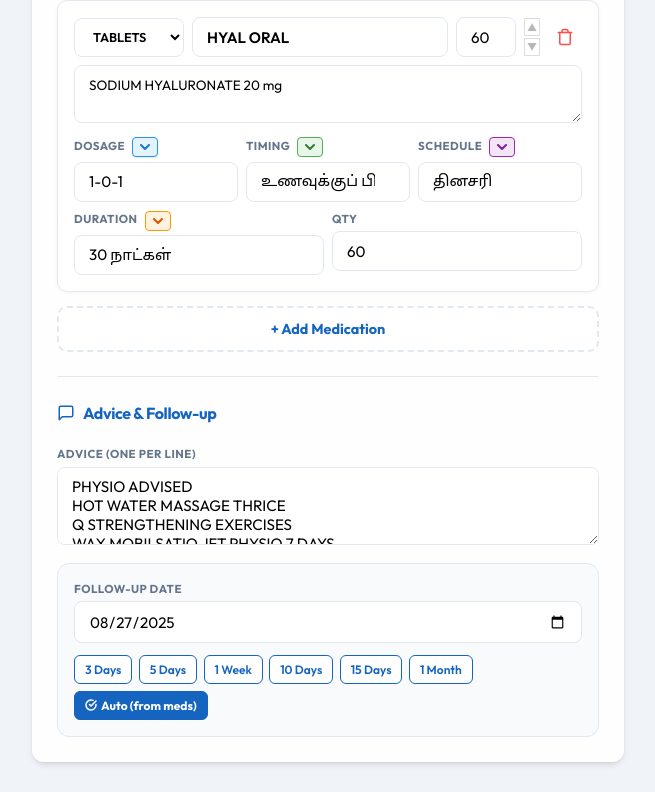
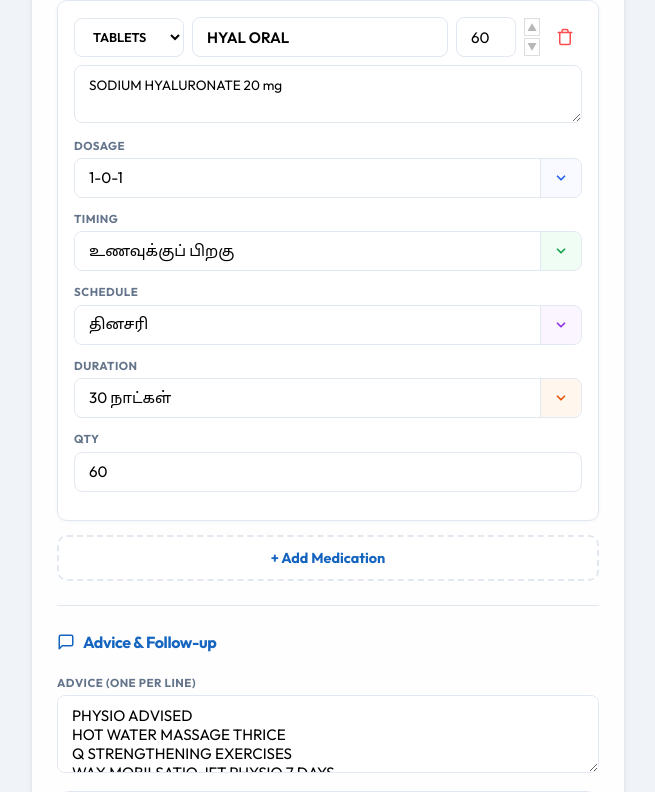
Before and after one commit to drguardianpharma2026/guardian-doctor-prescription, a React (Vite) app: page / in a window 1280 px wide. Shown: the part 1280-2072 px from the top of the page, without its empty margins (0-655 px from the left). Built offline with nearby package versions, Linux system fonts and the light colour scheme.

Commit message:
UI: Refined prescription layout and updated medicine suggestion model to vertical dropdown

```diff
--- a/src/components/PrescriptionForm.jsx
+++ b/src/components/PrescriptionForm.jsx
@@ -485,186 +485,341 @@ const PrescriptionForm = ({ data, setData, savedDoctors, onDoctorSelect, onSaveD
               style={{ fontSize: '0.85rem', marginBottom: '0.5rem', minHeight: '52px' }}
             />
             {/* Row 3: dosage / timing / schedule / duration / remarks */}
-            <div style={{ display: 'grid', gridTemplateColumns: '1fr 1fr 1fr', gap: '0.5rem', marginBottom: '0.5rem' }}>
-              <div>
-                <div style={{ display: 'flex', alignItems: 'center', gap: '0.45rem', marginBottom: '4px' }}>
-                  <Label style={{ margin: 0 }}>Dosage</Label>
+            <div style={{ display: 'flex', flexDirection: 'column', gap: '0.75rem', marginBottom: '0.75rem' }}>
+              <div style={{ position: 'relative' }}>
+                <Label>Dosage</Label>
+                <div style={{
+                  display: 'flex',
+                  border: '1px solid var(--border)',
+                  borderRadius: '8px',
+                  background: 'white',
+                  transition: 'border-color 0.2s',
+                  position: 'relative'
+                }}>
+                  <input
+                    placeholder="1-0-1"
+                    value={med.dosage}
+                    onChange={(e) => updateMedicine(index, 'dosage', e.target.value)}
+                    style={{ border: 'none', borderRadius: '8px 0 0 8px', flex: 1 }}
+                  />
+                  <div style={{ width: '1px', background: 'var(--border)' }}></div>
                   <button
                     type="button"
                     onClick={() => updateMedicine(index, 'showDosageTips', !med.showDosageTips)}
                     style={{
-                      background: '#e3f2fd', border: '1px solid #2196f3', padding: '1px 4px', cursor: 'pointer',
-                      display: 'flex', color: '#1976d2', borderRadius: '4px',
-                      transform: med.showDosageTips ? 'rotate(180deg)' : 'none',
-                      transition: 'transform 0.2s',
-                      boxShadow: '0 1px 2px rgba(0,0,0,0.1)'
+                      width: '40px',
+                      background: med.showDosageTips ? '#2563eb' : '#f8faff',
+                      border: 'none',
+                      borderRadius: '0 8px 8px 0',
+                      display: 'flex',
+                      alignItems: 'center',
+                      justifyContent: 'center',
+                      color: med.showDosageTips ? 'white' : '#2563eb',
+                      cursor: 'pointer',
+                      transition: 'all 0.2s'
                     }}
                   >
-                    <svg width="16" height="16" viewBox="0 0 24 24" fill="none" stroke="currentColor" strokeWidth="3" strokeLinecap="round" strokeLinejoin="round"><polyline points="6 9 12 15 18 9"/></svg>
+                    <svg
+                      style={{ transform: med.showDosageTips ? 'rotate(180deg)' : 'none', transition: 'transform 0.2s' }}
+                      width="14" height="14" viewBox="0 0 24 24" fill="none" stroke="currentColor" strokeWidth="3" strokeLinecap="round" strokeLinejoin="round"
+                    >
+                      <polyline points="6 9 12 15 18 9"/>
+                    </svg>
                   </button>
-                </div>
-                <input placeholder="1-0-1" value={med.dosage} onChange={(e) => updateMedicine(index, 'dosage', e.target.value)} />
+
                   {med.showDosageTips && (
-                  <div style={{ display: 'flex', flexWrap: 'wrap', gap: '0.3rem', marginTop: '0.5rem', background: '#f8faff', padding: '0.5rem', borderRadius: '8px', border: '1px solid #bbdefb' }}>
+                    <>
+                      <div onClick={() => updateMedicine(index, 'showDosageTips', false)} style={{ position: 'fixed', top: 0, left: 0, right: 0, bottom: 0, zIndex: 90 }} />
+                      <div style={{
+                        position: 'absolute',
+                        top: '100%',
+                        left: 0,
+                        right: 0,
+                        background: 'white',
+                        border: '1px solid var(--border)',
+                        borderRadius: '8px',
+                        marginTop: '4px',
+                        boxShadow: '0 10px 15px -3px rgba(0, 0, 0, 0.1)',
+                        zIndex: 100,
+                        overflow: 'hidden'
+                      }}>
                         {quickDosages.map(dos => (
-                      <button
+                          <div
                             key={dos}
-                        type="button"
                             onClick={() => {
                               updateMedicine(index, 'dosage', dos);
                               updateMedicine(index, 'showDosageTips', false);
                             }}
+                            onMouseEnter={(e) => { e.target.style.background = '#2563eb'; e.target.style.color = 'white'; }}
+                            onMouseLeave={(e) => { e.target.style.background = 'white'; e.target.style.color = 'inherit'; }}
                             style={{
-                          padding: '3px 8px',
-                          fontSize: '0.75rem',
-                          background: '#fff',
-                          color: '#1976d2',
-                          border: '1px solid #90caf9',
-                          borderRadius: '4px',
+                              padding: '10px 14px',
+                              fontSize: '0.85rem',
                               cursor: 'pointer',
-                          fontWeight: 700
+                              fontWeight: 600,
+                              transition: 'all 0.1s',
+                              borderBottom: '1px solid #f1f5f9'
                             }}
                           >
                             {dos}
-                      </button>
+                          </div>
                         ))}
                       </div>
+                    </>
                   )}
                 </div>
-              <div>
-                <div style={{ display: 'flex', alignItems: 'center', gap: '0.45rem', marginBottom: '4px' }}>
-                  <Label style={{ margin: 0 }}>Timing</Label>
+              </div>
+
+              <div style={{ position: 'relative' }}>
+                <Label>Timing</Label>
+                <div style={{
+                  display: 'flex',
+                  border: '1px solid var(--border)',
+                  borderRadius: '8px',
+                  background: 'white',
+                  position: 'relative'
+                }}>
+                  <input
+                    list="timing-list"
+                    placeholder="After Meal"
+                    value={med.timing}
+                    onChange={(e) => updateMedicine(index, 'timing', e.target.value)}
+                    style={{ border: 'none', borderRadius: '8px 0 0 8px', flex: 1 }}
+                  />
+                  <div style={{ width: '1px', background: 'var(--border)' }}></div>
                   <button
                     type="button"
                     onClick={() => updateMedicine(index, 'showTimingTips', !med.showTimingTips)}
                     style={{
-                      background: '#e8f5e9', border: '1px solid #4caf50', padding: '1px 4px', cursor: 'pointer',
-                      display: 'flex', color: '#2e7d32', borderRadius: '4px',
-                      transform: med.showTimingTips ? 'rotate(180deg)' : 'none',
-                      transition: 'transform 0.2s'
+                      width: '40px',
+                      background: med.showTimingTips ? '#16a34a' : '#f0fdf4',
+                      border: 'none',
+                      borderRadius: '0 8px 8px 0',
+                      display: 'flex',
+                      alignItems: 'center',
+                      justifyContent: 'center',
+                      color: med.showTimingTips ? 'white' : '#16a34a',
+                      cursor: 'pointer',
+                      transition: 'all 0.2s'
                     }}
                   >
-                    <svg width="16" height="16" viewBox="0 0 24 24" fill="none" stroke="currentColor" strokeWidth="3" strokeLinecap="round" strokeLinejoin="round"><polyline points="6 9 12 15 18 9"/></svg>
+                    <svg
+                      style={{ transform: med.showTimingTips ? 'rotate(180deg)' : 'none', transition: 'transform 0.2s' }}
+                      width="14" height="14" viewBox="0 0 24 24" fill="none" stroke="currentColor" strokeWidth="3" strokeLinecap="round" strokeLinejoin="round"
+                    >
+                      <polyline points="6 9 12 15 18 9"/>
+                    </svg>
                   </button>
-                </div>
-                <input list="timing-list" placeholder="After Meal" value={med.timing} onChange={(e) => updateMedicine(index, 'timing', e.target.value)} />
+
                   {med.showTimingTips && (
-                  <div style={{ display: 'flex', flexWrap: 'wrap', gap: '0.3rem', marginTop: '0.5rem', background: '#f1f8e9', padding: '0.5rem', borderRadius: '8px', border: '1px solid #c8e6c9' }}>
+                    <>
+                      <div onClick={() => updateMedicine(index, 'showTimingTips', false)} style={{ position: 'fixed', top: 0, left: 0, right: 0, bottom: 0, zIndex: 90 }} />
+                      <div style={{
+                        position: 'absolute',
+                        top: '100%',
+                        left: 0,
+                        right: 0,
+                        background: 'white',
+                        border: '1px solid var(--border)',
+                        borderRadius: '8px',
+                        marginTop: '4px',
+                        boxShadow: '0 10px 15px -3px rgba(0, 0, 0, 0.1)',
+                        zIndex: 100,
+                        overflow: 'hidden'
+                      }}>
                         {timingOptions.map(opt => (
-                      <button
+                          <div
                             key={opt}
-                        type="button"
                             onClick={() => {
                               updateMedicine(index, 'timing', opt);
                               updateMedicine(index, 'showTimingTips', false);
                             }}
+                            onMouseEnter={(e) => { e.target.style.background = '#16a34a'; e.target.style.color = 'white'; }}
+                            onMouseLeave={(e) => { e.target.style.background = 'white'; e.target.style.color = 'inherit'; }}
                             style={{
-                          padding: '3px 8px',
-                          fontSize: '0.75rem',
-                          background: '#fff',
-                          color: '#2e7d32',
-                          border: '1px solid #a5d6a7',
-                          borderRadius: '4px',
+                              padding: '10px 14px',
+                              fontSize: '0.85rem',
                               cursor: 'pointer',
-                          fontWeight: 700
+                              fontWeight: 600,
+                              transition: 'all 0.1s',
+                              borderBottom: '1px solid #f1f5f9'
                             }}
                           >
                             {opt}
-                      </button>
+                          </div>
                         ))}
                       </div>
+                    </>
                   )}
                 </div>
-              <div>
-                <div style={{ display: 'flex', alignItems: 'center', gap: '0.45rem', marginBottom: '4px' }}>
-                  <Label style={{ margin: 0 }}>Schedule</Label>
+              </div>
+
+              <div style={{ position: 'relative' }}>
+                <Label>Schedule</Label>
+                <div style={{
+                  display: 'flex',
+                  border: '1px solid var(--border)',
+                  borderRadius: '8px',
+                  background: 'white',
+                  position: 'relative'
+                }}>
+                  <input
+                    placeholder="Daily"
+                    value={med.schedule}
+                    onChange={(e) => updateMedicine(index, 'schedule', e.target.value)}
+                    style={{ border: 'none', borderRadius: '8px 0 0 8px', flex: 1 }}
+                  />
+                  <div style={{ width: '1px', background: 'var(--border)' }}></div>
                   <button
                     type="button"
                     onClick={() => updateMedicine(index, 'showScheduleTips', !med.showScheduleTips)}
                     style={{
-                      background: '#f3e5f5', border: '1px solid #9c27b0', padding: '1px 4px', cursor: 'pointer',
-                      display: 'flex', color: '#7b1fa2', borderRadius: '4px',
-                      transform: med.showScheduleTips ? 'rotate(180deg)' : 'none',
-                      transition: 'transform 0.2s'
+                      width: '40px',
+                      background: med.showScheduleTips ? '#9333ea' : '#faf5ff',
+                      border: 'none',
+                      borderRadius: '0 8px 8px 0',
+                      display: 'flex',
+                      alignItems: 'center',
+                      justifyContent: 'center',
+                      color: med.showScheduleTips ? 'white' : '#9333ea',
+                      cursor: 'pointer',
+                      transition: 'all 0.2s'
                     }}
                   >
-                    <svg width="16" height="16" viewBox="0 0 24 24" fill="none" stroke="currentColor" strokeWidth="3" strokeLinecap="round" strokeLinejoin="round"><polyline points="6 9 12 15 18 9"/></svg>
+                    <svg
+                      style={{ transform: med.showScheduleTips ? 'rotate(180deg)' : 'none', transition: 'transform 0.2s' }}
+                      width="14" height="14" viewBox="0 0 24 24" fill="none" stroke="currentColor" strokeWidth="3" strokeLinecap="round" strokeLinejoin="round"
+                    >
+                      <polyline points="6 9 12 15 18 9"/>
+                    </svg>
                   </button>
-                </div>
-                <input placeholder="Daily" value={med.schedule} onChange={(e) => updateMedicine(index, 'schedule', e.target.value)} />
+
                   {med.showScheduleTips && (
-                  <div style={{ display: 'flex', flexWrap: 'wrap', gap: '0.3rem', marginTop: '0.5rem', background: '#f3e5f5', padding: '0.5rem', borderRadius: '8px', border: '1px solid #ce93d8' }}>
+                    <>
+                      <div onClick={() => updateMedicine(index, 'showScheduleTips', false)} style={{ position: 'fixed', top: 0, left: 0, right: 0, bottom: 0, zIndex: 90 }} />
+                      <div style={{
+                        position: 'absolute',
+                        top: '100%',
+                        left: 0,
+                        right: 0,
+                        background: 'white',
+                        border: '1px solid var(--border)',
+                        borderRadius: '8px',
+                        marginTop: '4px',
+                        boxShadow: '0 10px 15px -3px rgba(0, 0, 0, 0.1)',
+                        zIndex: 100,
+                        overflow: 'hidden'
+                      }}>
                         {scheduleOptions.map(opt => (
-                      <button
+                          <div
                             key={opt}
-                        type="button"
                             onClick={() => {
                               updateMedicine(index, 'schedule', opt);
                               updateMedicine(index, 'showScheduleTips', false);
                             }}
+                            onMouseEnter={(e) => { e.target.style.background = '#9333ea'; e.target.style.color = 'white'; }}
+                            onMouseLeave={(e) => { e.target.style.background = 'white'; e.target.style.color = 'inherit'; }}
                             style={{
-                          padding: '3px 8px',
-                          fontSize: '0.75rem',
-                          background: '#fff',
-                          color: '#7b1fa2',
-                          border: '1px solid #ba68c8',
-                          borderRadius: '4px',
+                              padding: '10px 14px',
+                              fontSize: '0.85rem',
                               cursor: 'pointer',
-                          fontWeight: 700
+                              fontWeight: 600,
+                              transition: 'all 0.1s',
+                              borderBottom: '1px solid #f1f5f9'
                             }}
                           >
                             {opt}
-                      </button>
+                          </div>
                         ))}
                       </div>
+                    </>
                   )}
                 </div>
               </div>
-            <div style={{ display: 'grid', gridTemplateColumns: '1fr 1fr', gap: '0.5rem' }}>
-              <div>
-                <div style={{ display: 'flex', alignItems: 'center', gap: '0.45rem', marginBottom: '4px' }}>
-                  <Label style={{ margin: 0 }}>Duration</Label>
+
+              <div style={{ position: 'relative' }}>
+                <Label>Duration</Label>
+                <div style={{
+                  display: 'flex',
+                  border: '1px solid var(--border)',
+                  borderRadius: '8px',
+                  background: 'white',
+                  position: 'relative'
+                }}>
+                  <input
+                    placeholder="30 நாட்கள்"
+                    value={med.duration}
+                    onChange={(e) => updateMedicine(index, 'duration', e.target.value)}
+                    style={{ border: 'none', borderRadius: '8px 0 0 8px', flex: 1 }}
+                  />
+                  <div style={{ width: '1px', background: 'var(--border)' }}></div>
                   <button
                     type="button"
                     onClick={() => updateMedicine(index, 'showDurationTips', !med.showDurationTips)}
                     style={{
-                      background: '#fff3e0', border: '1px solid #ff9800', padding: '1px 4px', cursor: 'pointer',
-                      display: 'flex', color: '#e65100', borderRadius: '4px',
-                      transform: med.showDurationTips ? 'rotate(180deg)' : 'none',
-                      transition: 'transform 0.2s'
+                      width: '40px',
+                      background: med.showDurationTips ? '#ea580c' : '#fff7ed',
+                      border: 'none',
+                      borderRadius: '0 8px 8px 0',
+                      display: 'flex',
+                      alignItems: 'center',
+                      justifyContent: 'center',
+                      color: med.showDurationTips ? 'white' : '#ea580c',
+                      cursor: 'pointer',
+                      transition: 'all 0.2s'
                     }}
                   >
-                    <svg width="16" height="16" viewBox="0 0 24 24" fill="none" stroke="currentColor" strokeWidth="3" strokeLinecap="round" strokeLinejoin="round"><polyline points="6 9 12 15 18 9"/></svg>
+                    <svg
+                      style={{ transform: med.showDurationTips ? 'rotate(180deg)' : 'none', transition: 'transform 0.2s' }}
+                      width="14" height="14" viewBox="0 0 24 24" fill="none" stroke="currentColor" strokeWidth="3" strokeLinecap="round" strokeLinejoin="round"
+                    >
+                      <polyline points="6 9 12 15 18 9"/>
+                    </svg>
                   </button>
-                </div>
-                <input placeholder="30 நாட்கள்" value={med.duration} onChange={(e) => updateMedicine(index, 'duration', e.target.value)} />
+
                   {med.showDurationTips && (
-                  <div style={{ display: 'flex', flexWrap: 'wrap', gap: '0.3rem', marginTop: '0.5rem', background: '#fff8e1', padding: '0.5rem', borderRadius: '8px', border: '1px solid #ffe082' }}>
+                    <>
+                      <div onClick={() => updateMedicine(index, 'showDurationTips', false)} style={{ position: 'fixed', top: 0, left: 0, right: 0, bottom: 0, zIndex: 90 }} />
+                      <div style={{
+                        position: 'absolute',
+                        top: '100%',
+                        left: 0,
+                        right: 0,
+                        background: 'white',
+                        border: '1px solid var(--border)',
+                        borderRadius: '8px',
+                        marginTop: '4px',
+                        boxShadow: '0 10px 15px -3px rgba(0, 0, 0, 0.1)',
+                        zIndex: 100,
+                        overflow: 'hidden'
+                      }}>
                         {durationOptions.map(opt => (
-                      <button
+                          <div
                             key={opt}
-                        type="button"
                             onClick={() => {
                               updateMedicine(index, 'duration', opt);
                               updateMedicine(index, 'showDurationTips', false);
                             }}
+                            onMouseEnter={(e) => { e.target.style.background = '#ea580c'; e.target.style.color = 'white'; }}
+                            onMouseLeave={(e) => { e.target.style.background = 'white'; e.target.style.color = 'inherit'; }}
                             style={{
-                          padding: '3px 8px',
-                          fontSize: '0.75rem',
-                          background: '#fff',
-                          color: '#e65100',
-                          border: '1px solid #ffcc80',
-                          borderRadius: '4px',
+                              padding: '10px 14px',
+                              fontSize: '0.85rem',
                               cursor: 'pointer',
-                          fontWeight: 700
+                              fontWeight: 600,
+                              transition: 'all 0.1s',
+                              borderBottom: '1px solid #f1f5f9'
                             }}
                           >
                             {opt}
-                      </button>
+                          </div>
                         ))}
                       </div>
+                    </>
                   )}
                 </div>
+              </div>
+
               <div>
                 <Label>Qty</Label>
                 <input placeholder="Qty" value={med.qty} onChange={(e) => updateMedicine(index, 'qty', e.target.value)} />
```
Also changed, not shown: src/components/PrescriptionPreview.jsx (+5 -5 lines). Lines whose indentation alone changed are shown as unchanged.
